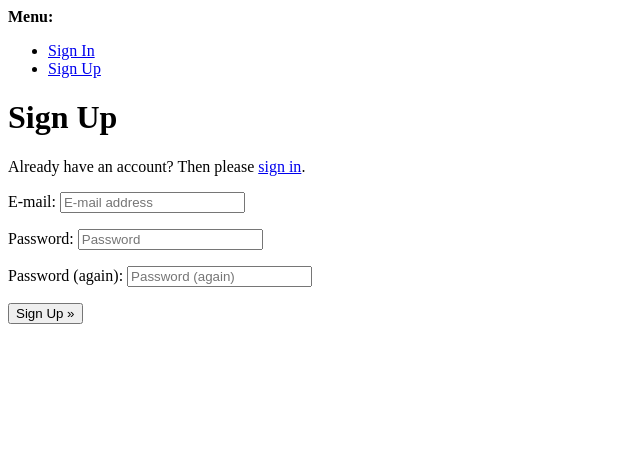
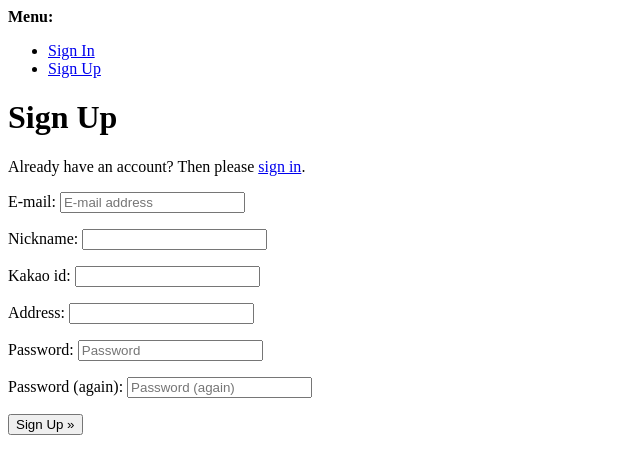
Before and after one commit to dttmm/podomarket, a Django app: the page made by market/forms.py in a window 1280 px wide. Shown: the top 474 px of the page, without its empty margins (0-640 px from the left). Run offline with Django 3.2, Linux system fonts and the light colour scheme.

Commit message:
회원가입 폼에서 nickname, kakao_id, address 데이터베이스에 입력받으면 저장하도록 구현

```diff
--- a/market/admin.py
+++ b/market/admin.py
@@ -6,5 +6,3 @@ from .models import User
 admin.site.register(User, UserAdmin)
 UserAdmin.fieldsets += ("Custom fields",
                         {"fields": ("nickname", 'kakao_id', 'address',)}),
-# UserAdmin.fieldsets += ('Custom fields',
-#                         {'fields': ('nickname', 'kakao_id', 'address',)}),
--- /dev/null
+++ b/market/forms.py
@@ -0,0 +1,14 @@
+from django import forms
+from .models import User
+
+
+class SignupForm(forms.ModelForm):
+    class Meta:
+        model = User
+        fields = ["nickname", "kakao_id", "address"]
+
+    def signup(self, request, user):
+        user.nickname = self.cleaned_data["nickname"]
+        user.kakao_id = self.cleaned_data["kakao_id"]
+        user.address = self.cleaned_data["address"]
+        user.save()
--- a/market/models.py
+++ b/market/models.py
@@ -8,5 +8,5 @@ class User(AbstractUser):
     kakao_id = models.CharField(max_length=20, null=True)
     address = models.CharField(max_length=40, null=True)
 
-    def _str(self):
+    def __str__(self):
         return self.email
--- a/market/templates/market/index.html
+++ b/market/templates/market/index.html
@@ -16,7 +16,7 @@
 
 
 {% if user.is_authenticated %}
-<p>안녕 {{user.email}}</p>
+<p>안녕 {{user.nickname}}, 이메일 {{user}}</p>
 {% else %}
 <p>로그인하셈</p>
 {% endif %}
--- a/podomarket/settings.py
+++ b/podomarket/settings.py
@@ -143,5 +143,6 @@ ACCOUNT_AUTHENTICATION_METHOD = "email"
 ACCOUNT_EMAIL_REQUIRED = True
 ACCOUNT_USERNAME_REQUIRED = False
 ACCOUNT_SESSION_REMEMBER = True
+ACCOUNT_SIGNUP_FORM_CLASS = "market.forms.SignupForm"
 
 EMAIL_BACKEND = "django.core.mail.backends.console.EmailBackend"
```
